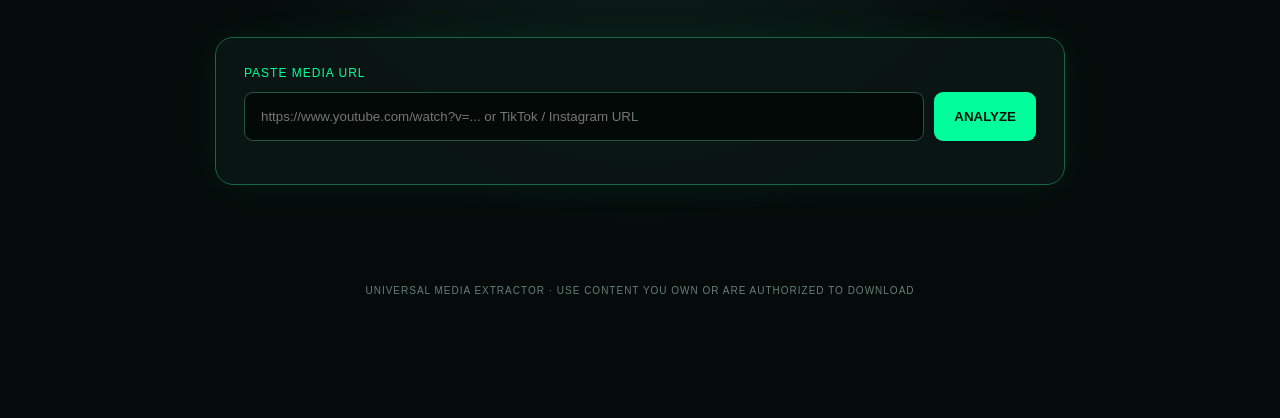
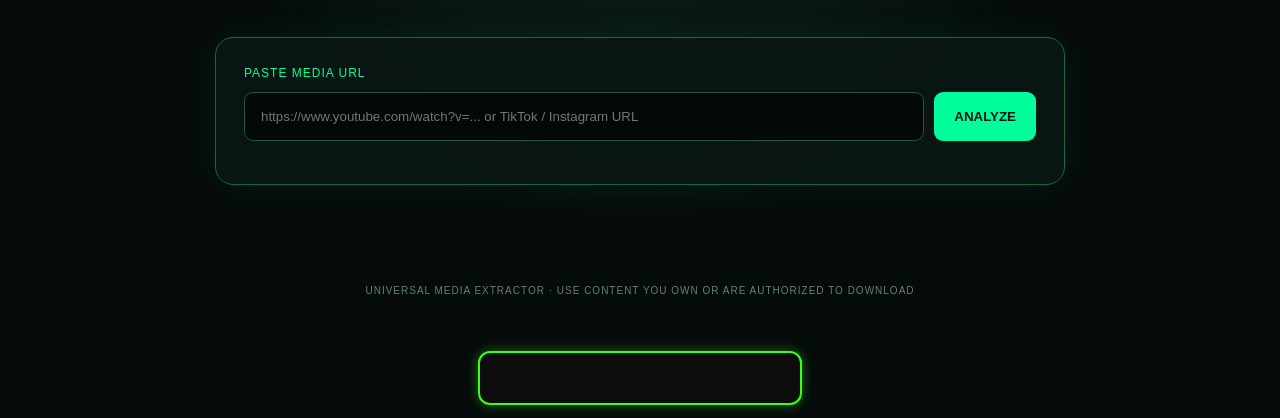
Before and after one commit to achadar839-creator/Universal-Media-Extractor, a plain HTML site: page frontend/index.html in a window 1280 px wide. Shown: the part 382-800 px from the top of the page. Drawn offline with Linux system fonts and the light colour scheme; files that its build step writes are made by us from their sources; files whose address does not match are found by name.

Commit message:
Auto-injected Banner and Popunder via script

```diff
--- a/frontend/index.html
+++ b/frontend/index.html
@@ -59,5 +59,25 @@
 
 <footer>UNIVERSAL MEDIA EXTRACTOR · USE CONTENT YOU OWN OR ARE AUTHORIZED TO DOWNLOAD</footer>
 <script src="/static/js/script.js"></script>
+
+<!-- Custom Neon Green Ad Box -->
+<style>
+  .premium-ad-box {
+    width: 324px; height: 54px; margin: 25px auto;
+    border: 2px solid #39ff14; border-radius: 12px;
+    background-color: #0d0d0d; box-shadow: 0 0 12px rgba(57, 255, 20, 0.4);
+    display: flex; justify-content: center; align-items: center; overflow: hidden;
+  }
+</style>
+<div class="premium-ad-box">
+  <script>
+    atOptions = { "key": "748888451d84c2cef5cc9b875430810d", "format": "iframe", "height": 50, "width": 320, "params": {} };
+  </script>
+  <script src="https://bellnewyork.org/22/748888451d84c2cef5cc9b875430810d"></script>
+</div>
+
+
+<!-- Adsterra Popunder Ad -->
+<script data-cfasync="false" src="https://accountut.com/1/a2a26d559b58decd5e62002197e0f771"></script>
 </body>
 </html>
```
Also changed, not shown: index.html (deleted, +0 -4 lines).
